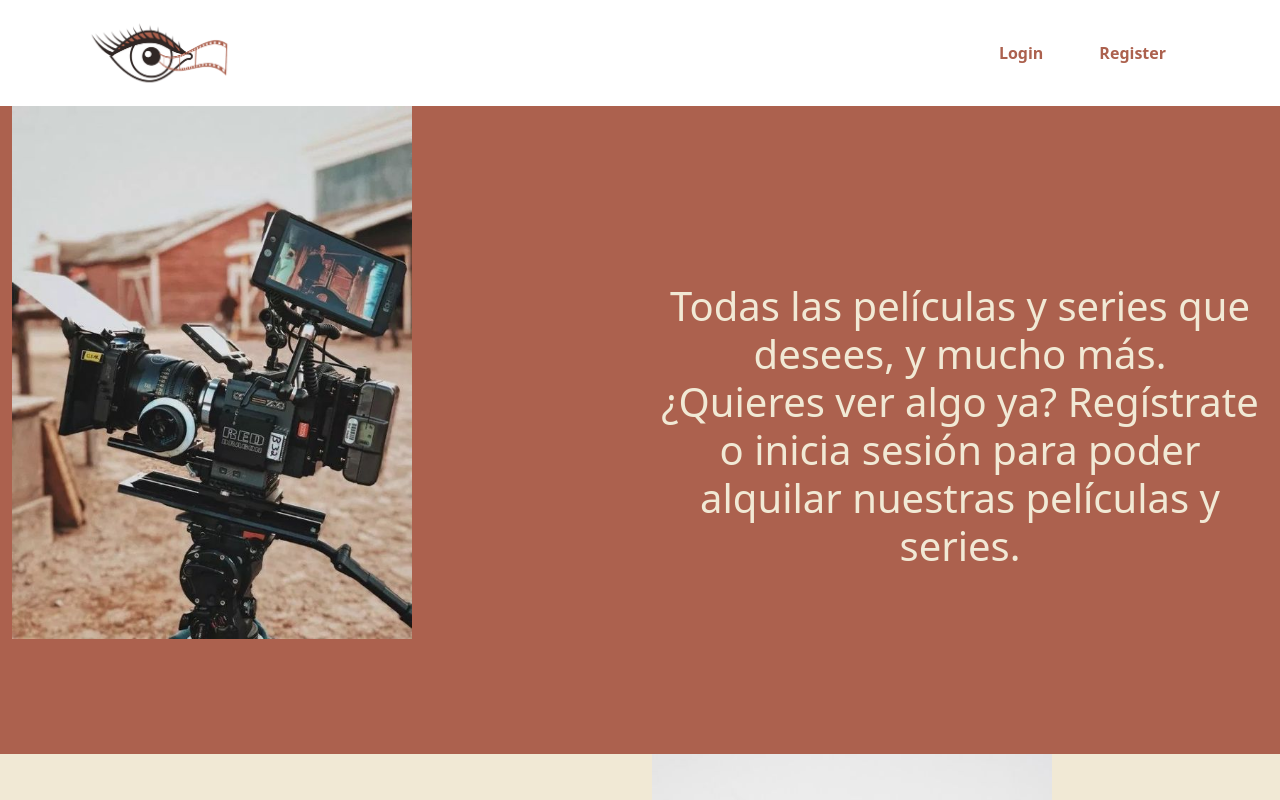
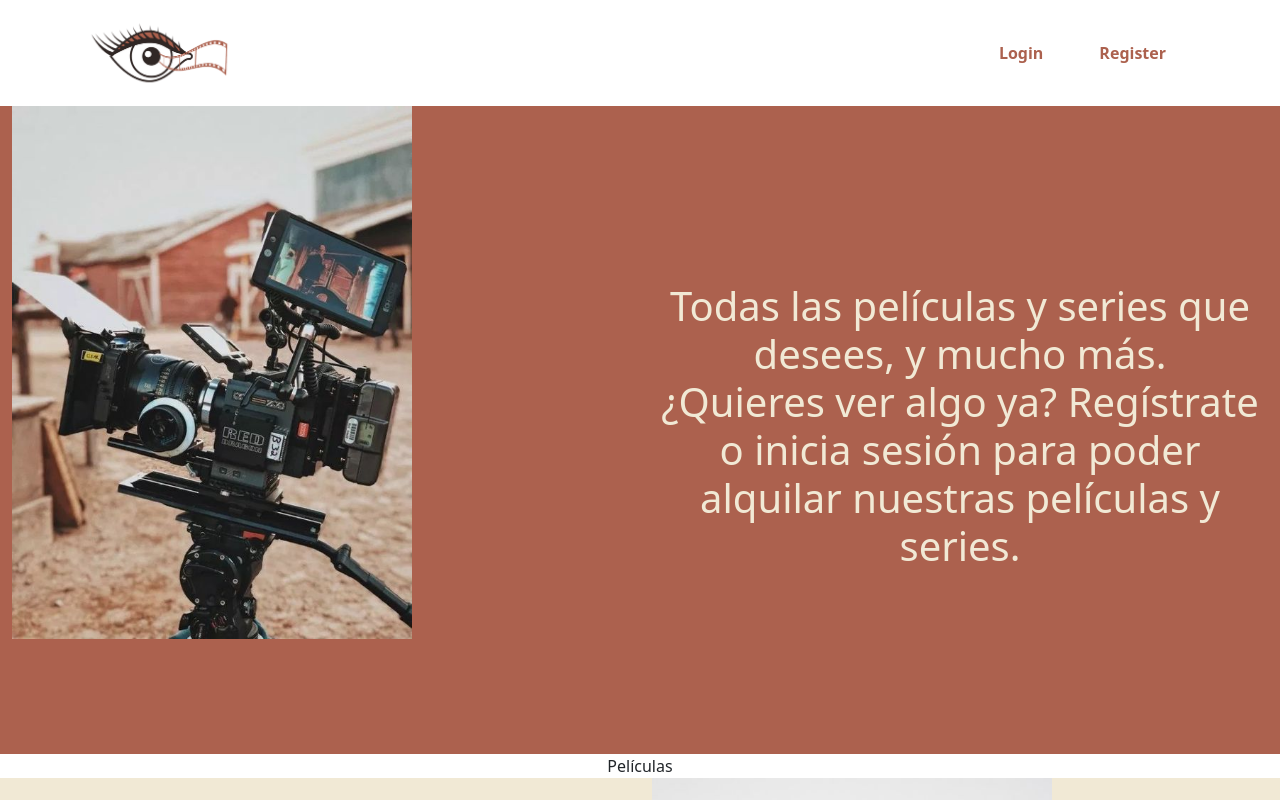
Before and after one commit to Ainamoreno/proyecto_react_rental_movies, a React (Create React App) app: page / in a window 1280 px wide. Shown: the top 800 px of the page. Built offline with nearby package versions, Linux system fonts and the light colour scheme.

Commit message:
creada carpeta serie y use navigate

```diff
--- a/src/Containers/Home/Home.jsx
+++ b/src/Containers/Home/Home.jsx
@@ -9,8 +9,13 @@ import cine1 from "../../img/cine1.jpg";
 // SCSS
 import './Home.css'
 import React from 'react'
+//USE NAVEGATE
+import { useNavigate } from "react-router-dom";
+
+
 
 function Home() {
+  let navigate = useNavigate();
   return (
     <Container fluid>
       <Row className="row1">
@@ -18,7 +23,12 @@ function Home() {
           <img className="img" src={cine} alt="" />
         </Col>
         <Col>
-          <h1 className="p1">Todas las películas y series que desees, y mucho más. <br/> ¿Quieres ver algo ya? Regístrate o inicia sesión para poder alquilar nuestras películas y series.</h1>
+          <h1 className="p1">Todas las películas y series que desees, y mucho más. <br /> ¿Quieres ver algo ya? Regístrate o inicia sesión para poder alquilar nuestras películas y series.</h1>
+        </Col>
+      </Row>
+      <Row>
+        <Col>
+          <div onClick={() => navigate("./movies")}>Películas</div>
         </Col>
       </Row>
       <Row className="row2">
```
Also changed, not shown: src/Components/Header/serie/serie.css (added), src/Components/Header/serie/serie.jsx (added). Lines whose indentation alone changed are shown as unchanged.
